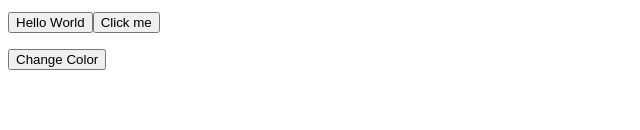
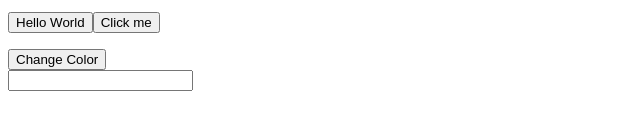
Before and after one commit to AzharAhmed-bot/angular-crash-course, an Angular app: page / in a window 1280 px wide. Shown: the part 380-510 px from the top of the page, without its empty margins (0-640 px from the left). Built offline with nearby package versions, Linux system fonts and the light colour scheme.

Commit message:
📈 learnt on template variables and event filtering

```diff
--- a/src/app/app.component.html
+++ b/src/app/app.component.html
@@ -12,4 +12,6 @@
 <!-- property binding -->
 <!-- <img [src]="imgUrl" alt="My image"> -->
 
-<button (click)="buttonClick()">Change Color</button>
+<button (click)="buttonClick()">Change Color</button><br>
+<!-- Event filtering -->
+<input type="text" name="text" id="text" (keyup.enter)="onKeyup(userName.value)" #userName>
--- a/src/app/app.component.ts
+++ b/src/app/app.component.ts
@@ -38,5 +38,8 @@ export class AppComponent implements AfterViewInit {
   buttonClick(){
     this.bool=!this.bool;
   }
+  onKeyup(userName:any){
+   console.log(userName)
+  }
 
 }
```
